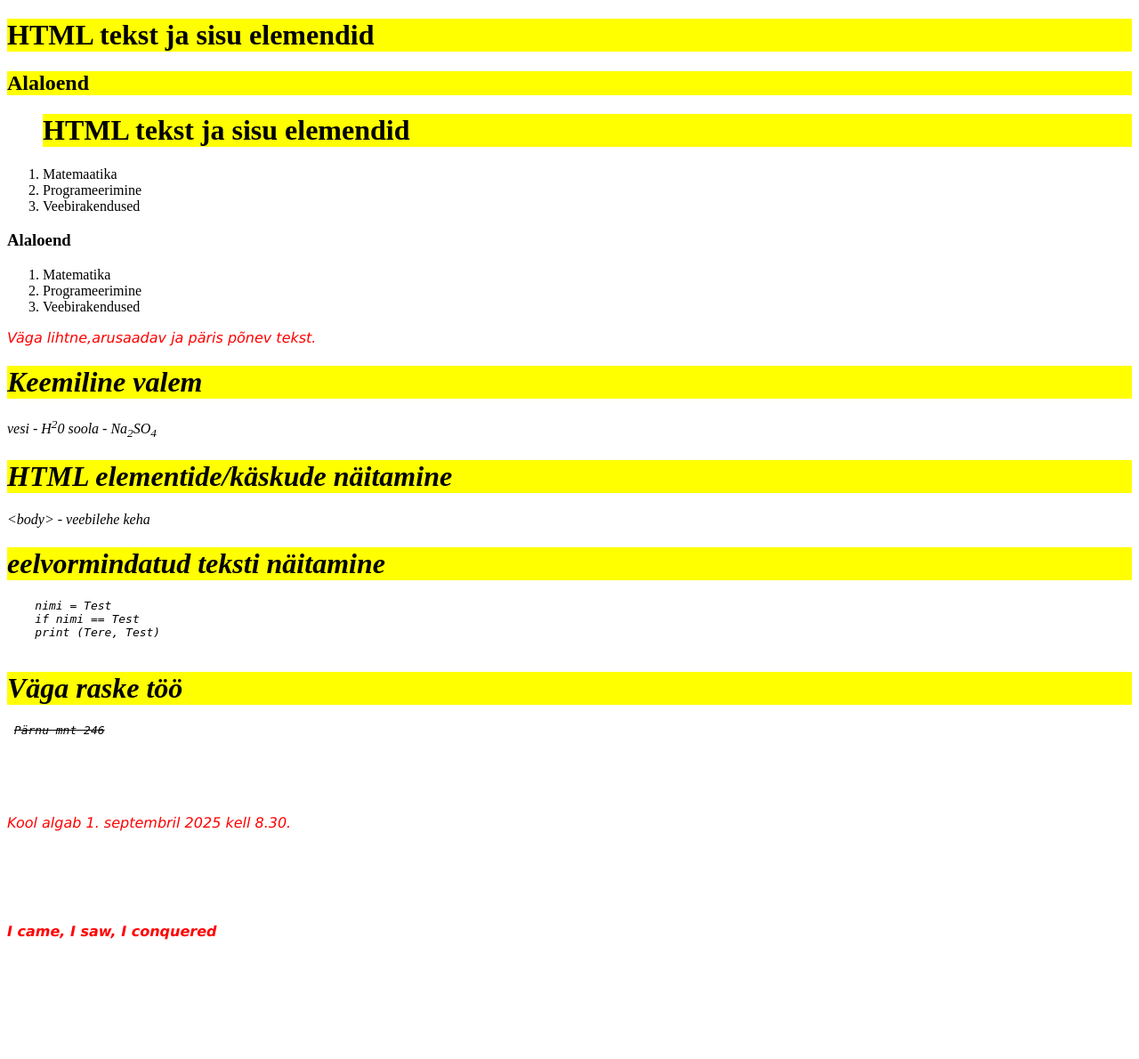
After one commit to Tigerfrog-01/veebirakendusTARpe24KZ, a PHP site: page /Harjutused/tekstelementid.html in a window 1280 px wide. The commit adds this page. Shown: the whole page at 89% size. Run offline with PHP 8.4, Linux system fonts and the light colour scheme.

Commit message:
Add files via upload

```diff
--- /dev/null
+++ b/Harjutused/tekstelementid.html
@@ -0,0 +1,65 @@
+<!DOCTYPE html>
+<html lang="en">
+<head>
+    <meta charset="UTF-8">
+  <title>HTML tekst ja sisu elemendid</title>
+
+  <link rel="stylesheet" href="tekststyle.css">
+</head>
+<body>
+<h1>HTML tekst ja sisu elemendid</h1>
+<h2>Alaloend</h2>
+<ol>
+
+  <h1>HTML tekst ja sisu elemendid</h1>
+  <li>Matemaatika</li>
+  <li>Programeerimine</li>
+  <li>Veebirakendused</li>
+
+</ol>
+
+<h3>Alaloend</h3>
+  <ol>
+    <li>Matematika
+    </li>
+    <li>Programeerimine</li>
+    <li>Veebirakendused</li>
+  </ol>
+<p>
+  <b></b><i>Väga lihtne,arusaadav ja päris põnev tekst.
+<p>
+  <h1>
+    Keemiline valem
+
+
+    </h1>
+      vesi - H<sup>2</sup>0
+      soola - Na<sub>2</sub>SO<sub>4</sub>
+<h1>HTML elementide/käskude näitamine</h1>
+  &lt;body&gt; - veebilehe keha
+
+  <h1>eelvormindatud teksti näitamine</h1>
+  <pre >
+    nimi = Test
+    if nimi == Test
+    print (Tere, Test)
+    </pre>
+<!--läbikriipsutus
+aadressi kirjutamine
+kuupäevade ja kellaegade tähistamine
+Tsitaatid
+kontrollida see leht validatooris
+-->
+
+  <h1><b>Väga raske töö</b></h1>
+    <pre>
+ <s>Pärnu mnt 246</s>
+      <pre>
+   <pre>
+     <p>Kool algab <time datetime="2025-09-01T8:30">1. septembril 2025 kell 8.30</time>.</p>
+<pre>
+  <pre>
+    <p><b>I came, I saw, I conquered </b></p>
+
+
+</html>
--- /dev/null
+++ b/Harjutused/tekststyle.css
@@ -0,0 +1,6 @@
+p{
+    font-family: Verdana;
+    color: red;
+
+}
+h2,h1{background-color: #ffff00;}
--- a/style.css
+++ b/style.css
@@ -46,4 +46,6 @@ nav li a
     border-left:1pt solid grey;
     border-bottom: 1pt solid grey;
     border-top: 1pt solid grey;
+    background-color: grey;
+    color: black;
 }
```
Also changed, not shown: Kontakt.html (+4 -5 lines), Tööd.html (+12 -0 lines), index.html (+65 -1 lines), README.md.
